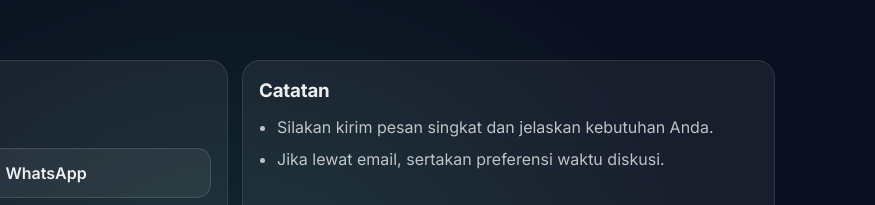
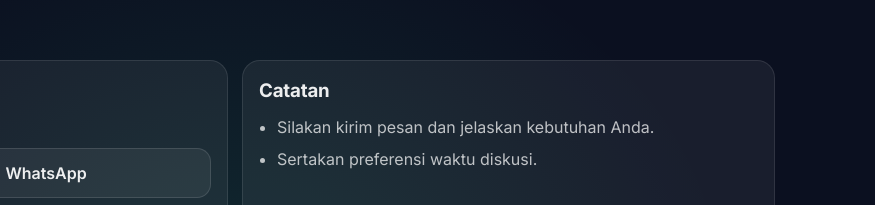
Before and after one commit to perrdinan/perrdinan.github.io, a website: page index.html in a window 1280 px wide. Shown: the part 1696-1901 px from the top of the page, 405-1280 px from the left. Drawn offline with Linux system fonts and the light colour scheme.

Commit message:
Update index.html

```diff
--- a/index.html
+++ b/index.html
@@ -245,8 +245,8 @@
           <div class="panel">
             <h3 class="contact-title">Catatan</h3>
             <ul class="list">
-              <li>Silakan kirim pesan singkat dan jelaskan kebutuhan Anda.</li>
-              <li>Jika lewat email, sertakan preferensi waktu diskusi.</li>
+              <li>Silakan kirim pesan dan jelaskan kebutuhan Anda.</li>
+              <li>Sertakan preferensi waktu diskusi.</li>
             </ul>
           </div>
         </div>
```
